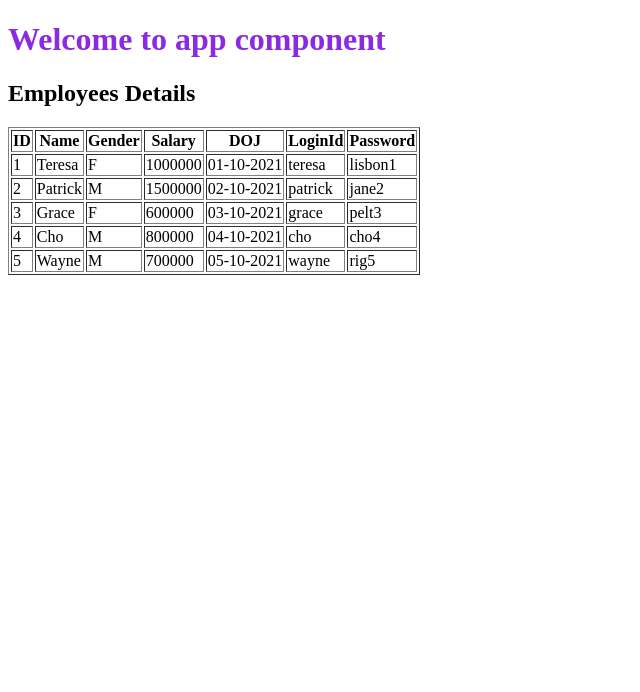
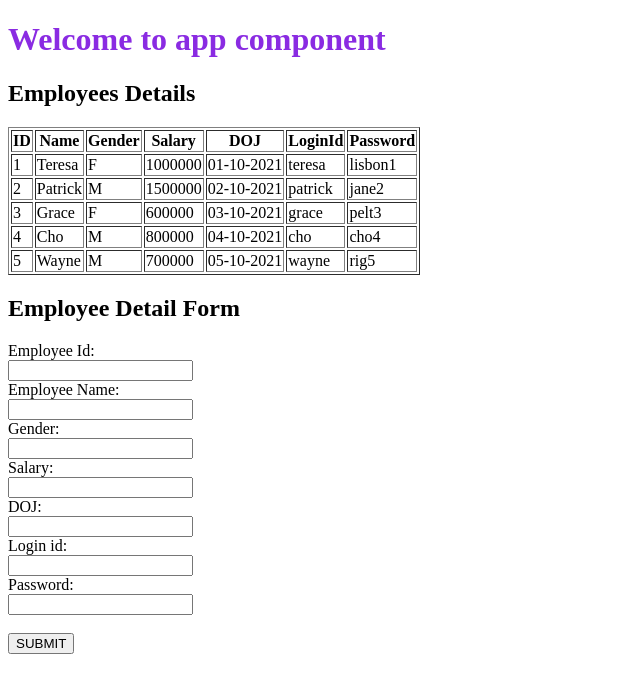
Before and after one commit to mahjabeen-a/Angular-demo, an Angular app: page / in a window 1280 px wide. Shown: the top 692 px of the page, without its empty margins (0-640 px from the left). Built offline with nearby package versions, Linux system fonts and the light colour scheme.

Commit message:
Hw 2 - Register (form) added

```diff
--- a/src/app/app.component.html
+++ b/src/app/app.component.html
@@ -2,3 +2,4 @@
 <!--<app-demo></app-demo>
 <app-login></app-login>-->
 <app-employee></app-employee>
+<app-register></app-register>
--- a/src/app/app.module.ts
+++ b/src/app/app.module.ts
@@ -7,13 +7,15 @@ import { AppComponent } from './app.component';
 import { DemoComponent } from './demo/demo.component';
 import { LoginComponent } from './login/login.component';
 import { EmployeeComponent } from './employee/employee.component';
+import { RegisterComponent } from './register/register.component';
 
 @NgModule({
   declarations: [
     AppComponent,
     DemoComponent,
     LoginComponent,
-    EmployeeComponent
+    EmployeeComponent,
+    RegisterComponent
   ],
   imports: [
     BrowserModule,
--- /dev/null
+++ b/src/app/register/register.component.html
@@ -0,0 +1,11 @@
+<h2>Employee Detail Form</h2>
+<div class="form-group">
+    Employee Id:   <br><input type="text" [(ngModel)]="emp.empId"><br>
+    Employee Name: <br><input type="text" [(ngModel)]="emp.empName"><br>
+    Gender:        <br><input type="text" [(ngModel)]="emp.gender"><br>
+    Salary:        <br><input type="text" [(ngModel)]="emp.salary"><br>
+    DOJ:           <br><input type="text" [(ngModel)]="emp.doj"><br>
+    Login id:      <br><input type="text" [(ngModel)]="emp.loginId"><br>
+    Password:      <br><input type="password" [(ngModel)]="emp.password"><br><br>
+    <button (click)="submit()">SUBMIT</button>
+</div>
--- /dev/null
+++ b/src/app/register/register.component.ts
@@ -0,0 +1,21 @@
+import { Component, OnInit } from '@angular/core';
+
+@Component({
+  selector: 'app-register',
+  templateUrl: './register.component.html',
+  styleUrls: ['./register.component.css']
+})
+export class RegisterComponent implements OnInit {
+  emp: any;
+  constructor() {
+    this.emp = {empId: null, empName: '', gender: '', salary: null, doj: null, loginId: '', password: ''};
+  }
+  submit(): void{
+    alert("Form submitted!");
+    console.log(JSON.stringify(this.emp));
+  }
+
+  ngOnInit(): void {
+  }
+
+}
```
Also changed, not shown: src/app/register/register.component.css (added).
